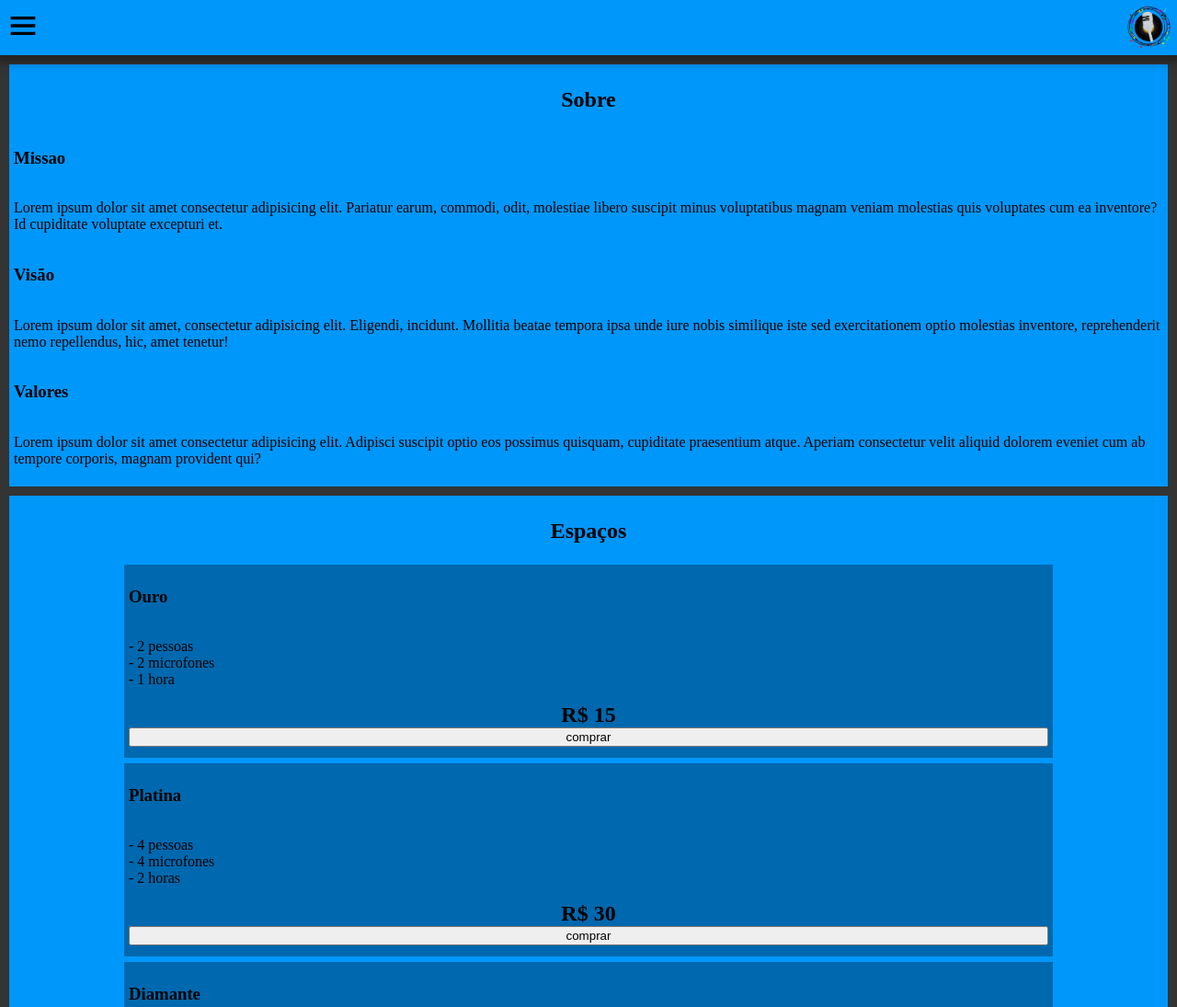
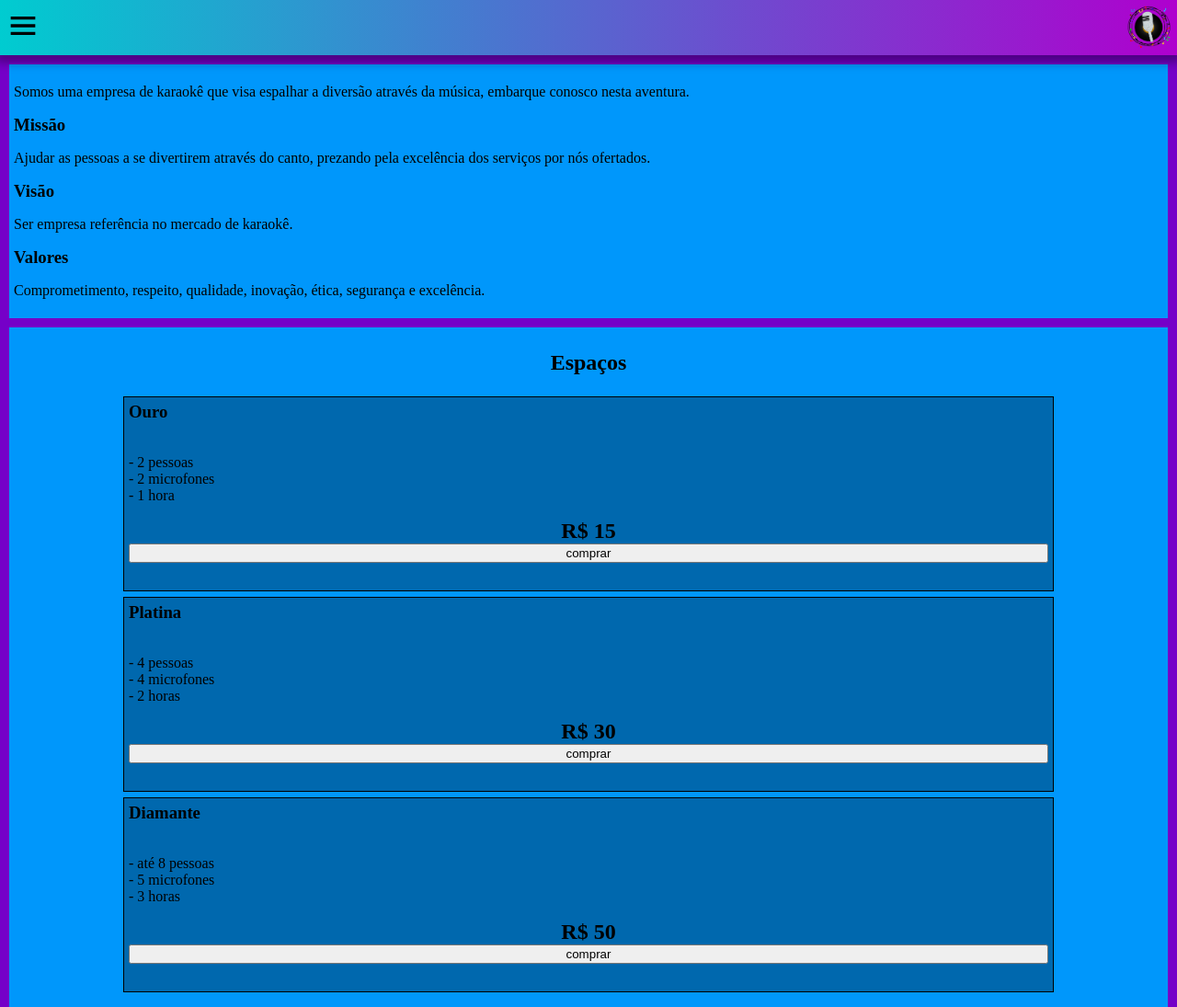
Before and after one commit to DevSirHitsuji/ParadaDoCanto, a plain HTML site: page index.html in a window 1280 px wide. Shown: the top 1095 px of the page at 92% size. Drawn offline with Linux system fonts and the light colour scheme.

Commit message:
testing color

```diff
--- a/index.html
+++ b/index.html
@@ -5,6 +5,7 @@
     <meta http-equiv="X-UA-Compatible" content="IE=edge">
     <meta name="viewport" content="width=device-width, initial-scale=1.0">
     <link rel="stylesheet" href="styles/style.css">
+    <link rel="shortcut icon" href="assets/icons/favicon.ico" type="image/x-icon">
     <script src="JS/main.js"></script>
     <title>Parada do Canto</title>
 </head>
@@ -32,22 +33,23 @@
 
     <main>
         <section id="sobre">
-            <h2>Sobre</h2>
+            <p>
+                Somos uma empresa de karaokê que visa espalhar a diversão através da música, embarque conosco nesta aventura.
+            </p>
 
-            <h3>Missao</h3>
+            <h3>Missão</h3>
             <p>
-                Lorem ipsum dolor sit amet consectetur adipisicing elit. Pariatur earum, commodi, odit, molestiae libero suscipit minus voluptatibus magnam veniam molestias quis voluptates cum ea inventore? Id cupiditate voluptate excepturi et.
+                Ajudar as pessoas a se divertirem através do canto, prezando pela excelência dos serviços por nós ofertados.
             </p>
 
             <h3>Visão</h3>
-
             <p>
-                Lorem ipsum dolor sit amet, consectetur adipisicing elit. Eligendi, incidunt. Mollitia beatae tempora ipsa unde iure nobis similique iste sed exercitationem optio molestias inventore, reprehenderit nemo repellendus, hic, amet tenetur!
+                Ser empresa referência no mercado de karaokê.
             </p>
 
             <h3>Valores</h3>
             <p>
-                Lorem ipsum dolor sit amet consectetur adipisicing elit. Adipisci suscipit optio eos possimus quisquam, cupiditate praesentium atque. Aperiam consectetur velit aliquid dolorem eveniet cum ab tempore corporis, magnam provident qui?
+                Comprometimento, respeito, qualidade, inovação, ética, segurança e excelência.
             </p>
 
         </section>
@@ -92,7 +94,7 @@
                     <button name="comprar" onclick="Default()">comprar</button>
                 </div>
 
-                <p>Para aniversarios entre em contato para negociações</p>
+                <p>Para aniversários, entre em contato para negociações.</p>
 
             </div>
         </section>
@@ -105,21 +107,19 @@
                 Espetinho com fritas ---------------------------------- R$ 17,90<br>
                 Tábua com picanha ------------------------------------ R$ 48,50<br>
                 Tábua mista --------------------------------------------- R$ 47,90<br>
-                File trinchado ------------------------------------------- R$ 42,90<br>
+                Filé trinchado ------------------------------------------- R$ 42,90<br>
                 Frango com queijo coalho ----------------------------- R$ 31,90<br>
-                Linguiça (unid)------------------------------------------- R$ 4,50<br>
+                Lingüiça (unid)------------------------------------------- R$ 4,50<br>
             </P>
 
             <h3>Bebidas</h3>
             <p>
-                Água mineral (500ml) -------------------------------- R$ 3,90 <br>
-                Água de coco ------------------------------------------ R$ 6,90 <br>
-                Refrigerante (500ml) --------------------------------- R$ 3,90 <br>
+                Água mineral (500ml) -------------------------------- R$ 2,99 <br>
+                Água de coco ------------------------------------------ R$ 4,99 <br>
+                Refrigerante lata -------------------------------------- R$ 3,99 <br>
+                Suco (300ml) ------------------------------------------ R$ 5,90 <br>
                 Stella Artois ------------------------------------------- R$ 9,50 <br>
-                Cajuína (500ml) --------------------------------------- R$ 8,90 <br>
-                Skol ----------------------------------------------------- R$ 10 <br>
-                Suco (300ml) ------------------------------------------ R$ 5,90 <br>
-                Chá em Lata ------------------------------------------- R$ 6,50 <br>
+                Heineken ----------------------------------------------- R$ 7,50 <br>
 
 
             </p>
--- a/styles/style.css
+++ b/styles/style.css
@@ -2,13 +2,18 @@ html,
 body{
     margin: 0px;
     padding: 0px;
-    background-color: var(--secondaryColor);
+    background-color: var(--violeta);
 }
 
 :root {
     --primaryColor: rgb(0, 151, 251);
     --primaryColorV2: rgb(0, 96, 160);
-    --secondaryColor: rgb(52, 52, 52);
+    --secondaryColor: rgb(82, 82, 82);
+
+    --blueMarine: rgb(3, 255, 217);
+    --blue: rgb(0, 204, 208);
+    --purple: rgb(175, 0, 206);
+    --violeta: rgb(117, 0, 200);
 }
 
 
@@ -18,7 +23,7 @@ header{
     justify-content: space-between;
     align-items: center;
 
-    position: absolute;
+    position: fixed;
     top: 0px;
     left: 0px;
     right: 0px;
@@ -26,7 +31,9 @@ header{
     box-shadow: 0px 3px 10px 5px rgba(0, 0, 0, 0.355);
 
     padding: 5px;
-    background-color: var(--primaryColor);
+    background: linear-gradient(to right,var(--blue), var(--purple) );
+
+
 }
 
 header img{
@@ -45,11 +52,11 @@ header img{
 
 @keyframes appear{
     0%{
-        width: 0px;
+        width: 10px;
     }
 
     100%{
-        width: 100%;
+        width: calc(100% - 40px);
     }
 }
 
@@ -83,6 +90,10 @@ nav a:hover {
 }
 
 /* main */
+main{
+    margin-top: 70px;
+}
+
 section{
     margin: 10px;
     padding: 5px;
@@ -90,8 +101,12 @@ section{
     background-color: var(--primaryColor);
 }
 
-#sobre{
-    margin-top: 70px;
+section h3{
+    margin-top: 0px;
+}
+
+#sobre h3{
+    margin-bottom: 0px;
 }
 
 .pacotes{
@@ -107,7 +122,10 @@ section{
 
     width: 80%;
     height: 200px;
+
     background-color: rgba(0, 0, 0, 0.31);
+    border: solid 1px black;
+
     padding: 5px;
     margin: 3px;
 }
```
Also changed, not shown: assets/icons/favicon.ico (added).
